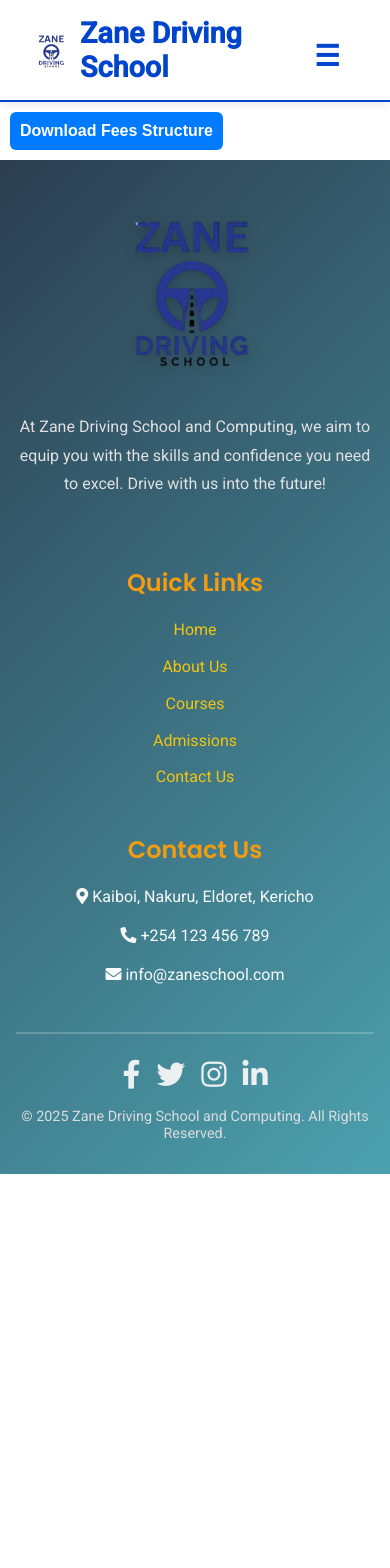
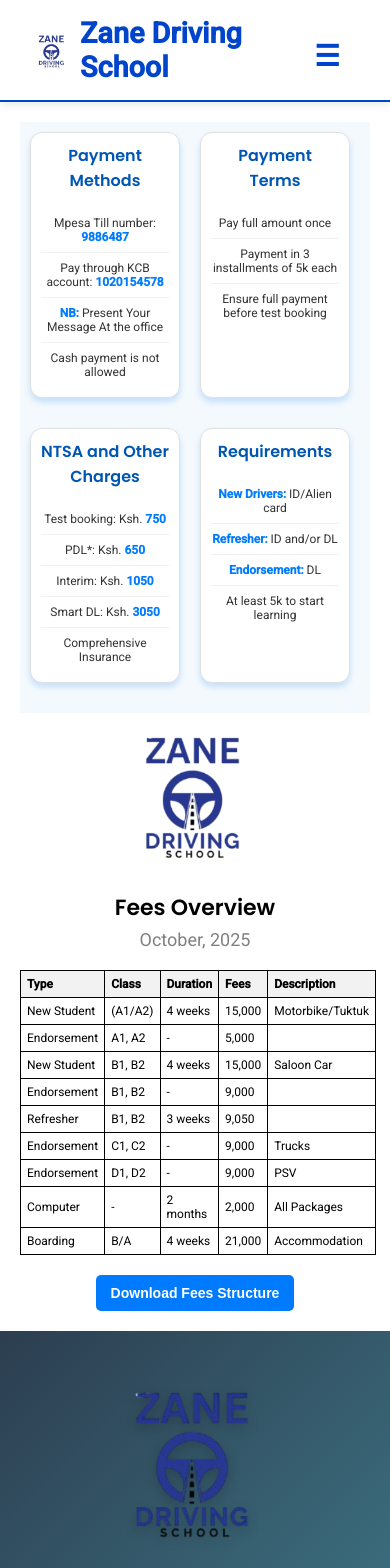
Before and after one commit to sammie19967/zds, a React (Vite) app in the folder frontend/: page /our-team in a window 390 px wide. Shown: the top 1568 px of the page. Before the commit the page ends 1174 px from the top, so only its background shows below. Built offline with nearby package versions, Linux system fonts and the light colour scheme.

Commit message:
Added a dynamic timetable downloa feature using jsPDF library

```diff
--- a/frontend/package.json
+++ b/frontend/package.json
@@ -10,7 +10,11 @@
     "preview": "vite preview"
   },
   "dependencies": {
+    "autotable": "^1.0.0",
     "framer-motion": "^12.0.6",
+    "jspdf": "^2.5.2",
+    "jspdf-autotable": "^3.8.4",
+    "pdf-lib": "^1.17.1",
     "react": "^18.3.1",
     "react-dom": "^18.3.1",
     "react-icons": "^5.4.0",
--- a/frontend/src/components/Carousel.jsx
+++ b/frontend/src/components/Carousel.jsx
@@ -1,5 +1,5 @@
 import React, { useState, useEffect } from 'react';
-import '../styles/carousel.css';
+import '../styles/Carousel.css';
 
 import drivingCourseImage from '../assets/driving-course.png';
 import computerCourseImage from '../assets/computer-course.png';
--- a/frontend/src/components/NewStudentOffer.jsx
+++ b/frontend/src/components/NewStudentOffer.jsx
@@ -1,6 +1,6 @@
 import React from "react";
 import "../styles/NewStudentOffer.css"; // Import the CSS file
-import offerImage from "../assets/Newstudent.jpeg"; // Replace with actual image path
+import offerImage from "../assets/newstudent.jpeg"; // Replace with actual image path
 
 const NewStudentOffer = () => {
   return (
--- /dev/null
+++ b/frontend/src/components/PaymentInfo.jsx
@@ -0,0 +1,50 @@
+import React from 'react';
+import '../styles/PaymentInfo.css';  // Make sure your styles are applied here
+
+const PaymentInfo = () => {
+    return (
+        <div className="payment-info-container">
+            <div className="card">
+                <h3>Payment Methods</h3>
+                <ul>
+                    <li>Mpesa Till number: <strong>9886487</strong></li>
+                    <li>Pay through KCB account: <strong>1020154578</strong></li>
+                    <li><strong>NB:</strong> Present Your Message At the office</li>
+                    <li>Cash payment is not allowed</li>
+                </ul>
+            </div>
+
+            <div className="card">
+                <h3>Payment Terms</h3>
+                <ul>
+                    <li>Pay full amount once</li>
+                    <li>Payment in 3 installments of 5k each</li>
+                    <li>Ensure full payment before test booking</li>
+                </ul>
+            </div>
+
+            <div className="card">
+                <h3>NTSA and Other Charges</h3>
+                <ul>
+                    <li>Test booking: Ksh. <strong>750</strong></li>
+                    <li>PDL*: Ksh. <strong>650</strong></li>
+                    <li>Interim: Ksh. <strong>1050</strong></li>
+                    <li>Smart DL: Ksh. <strong>3050</strong></li>
+                    <li>Comprehensive Insurance</li>
+                </ul>
+            </div>
+
+            <div className="card">
+                <h3>Requirements</h3>
+                <ul>
+                    <li><strong>New Drivers:</strong> ID/Alien card</li>
+                    <li><strong>Refresher:</strong> ID and/or DL</li>
+                    <li><strong>Endorsement:</strong> DL</li>
+                    <li>At least 5k to start learning</li>
+                </ul>
+            </div>
+        </div>
+    );
+};
+
+export default PaymentInfo;
--- a/frontend/src/components/navbar.jsx
+++ b/frontend/src/components/navbar.jsx
@@ -1,5 +1,6 @@
 import React, { useState } from 'react';
-import '../styles/navbar.css';  // Importing the navbar styles
+import { NavLink } from 'react-router-dom'; // Import NavLink
+import '../styles/Navbar.css'; // Import styles
 import logo from '../assets/logo.png'; // Import the logo
 
 const Navbar = () => {
@@ -17,23 +18,26 @@ const Navbar = () => {
           <img src={logo} alt="Zane Driving School Logo" className="navbar-logo-img" />
           <span className="navbar-logo-text">Zane Driving School</span>
         </div>
+
+        {/* Navigation Links */}
         <div className={`navbar-links ${isMenuOpen ? 'active' : ''}`}>
-          <a href="/">Home</a>
-          <a href="/about-us">About Us</a>
-          <a href="/enroll">Admission</a>
+          <NavLink to="/" className={({ isActive }) => isActive ? "active-link" : ""}>Home</NavLink>
+          <NavLink to="/about-us" className={({ isActive }) => isActive ? "active-link" : ""}>About Us</NavLink>
+          <NavLink to="/enroll" className={({ isActive }) => isActive ? "active-link" : ""}>Admission</NavLink>
 
           {/* Courses Dropdown */}
           <div className="navbar-dropdown">
-            <a href="/courses" className="navbar-dropdown-link">Courses</a>
+            <NavLink to="/courses" className={({ isActive }) => isActive ? "active-link navbar-dropdown-link" : "navbar-dropdown-link"}>Courses</NavLink>
             <div className="navbar-dropdown-content">
-              <a href="/courses/computer-courses">Computing</a>
-              <a href="/courses/driving-courses">Driving Courses</a>
+              <NavLink to="/courses/computer-courses" className={({ isActive }) => isActive ? "active-link" : ""}>Computing</NavLink>
+              <NavLink to="/courses/driving-courses" className={({ isActive }) => isActive ? "active-link" : ""}>Driving Courses</NavLink>
             </div>
           </div>
 
-          <a href="/our-team">Our Team</a>
-          <a href="/contact-us">Contact Us</a>
+          <NavLink to="/our-team" className={({ isActive }) => isActive ? "active-link" : ""}>Our Team</NavLink>
+          <NavLink to="/contact-us" className={({ isActive }) => isActive ? "active-link" : ""}>Contact Us</NavLink>
         </div>
+
         <button className="menu-toggle" onClick={toggleMenu}>
           ☰
         </button>
--- a/frontend/src/pages/FeesStructure.jsx
+++ b/frontend/src/pages/FeesStructure.jsx
@@ -1,73 +1,109 @@
+import React from 'react';
 import '../styles/FeesStructure.css';
-import InfoCard from '../components/InfoCard';
-import Table from '../components/Table';
-import { PDFDocument, rgb } from 'pdf-lib';
+import logo from '../assets/logo.png'; // Import logo
+import jsPDF from 'jspdf';
+import 'jspdf-autotable';
+import PaymentInfo from '../components/PaymentInfo'
 
-const generatePDF = async () => {
-    const pdfDoc = await PDFDocument.create();
-    const page = pdfDoc.addPage([600, 700]);
+const FeesStructure = () => {
+    // Get current month and year dynamically
+    const currentDate = new Date();
+    const month = currentDate.toLocaleString('default', { month: 'long' });
+    const year = currentDate.getFullYear();
 
-    const { height } = page.getSize();
-    let yPosition = height - 50;
-
-    // Title
-    page.drawText("Fees Structure", { x: 50, y: yPosition, size: 18, color: rgb(0, 0, 0) });
-    yPosition -= 30;
-
-    // Table Headers
-    const headers = ["Type", "Class", "Duration", "Fees", "Description"];
-    let xPosition = 50;
-
-    headers.forEach(header => {
-        page.drawText(header, { x: xPosition, y: yPosition, size: 12, color: rgb(0, 0, 0) });
-        xPosition += 100;
-    });
-
-    yPosition -= 20;
-
-    const feesData = [
-        { type: "New Student", class: "(A1/A2)", duration: "4 weeks", fees: "15,000", description: "Motorbike/Tuktuk" },
-        { type: "Endorsement", class: "A1,A2", duration: "", fees: "5,000" },
-        { type: "New Student", class: "B1,B2", duration: "4 weeks", fees: "15,000", description: "Saloon Car" },
-        { type: "Endorsement", class: "B1,B2", duration: "", fees: "9,000" },
-        { type: "Refresher", class: "B1,B2", duration: "3 weeks", fees: "9,050" },
-        { type: "Endorsement", class: "C1,C2", duration: "", fees: "9,000", description: "Trucks" },
-        { type: "Endorsement", class: "D1,D2", duration: "", fees: "9000", description: "PSV" },
-        { type: "Computer", class: "", duration: "2 months", fees: "2000", description: "All Packages" },
-        { type: "Boarding", class: "B/A", duration: "4 weeks", fees: "21,000", description: "Accommodation" }
+    // Data for the table
+    const tableData = [
+        ["New Student", "(A1/A2)", "4 weeks", "15,000", "Motorbike/Tuktuk"],
+        ["Endorsement", "A1, A2", "-", "5,000", ""],
+        ["New Student", "B1, B2", "4 weeks", "15,000", "Saloon Car"],
+        ["Endorsement", "B1, B2", "-", "9,000", ""],
+        ["Refresher", "B1, B2", "3 weeks", "9,050", ""],
+        ["Endorsement", "C1, C2", "-", "9,000", "Trucks"],
+        ["Endorsement", "D1, D2", "-", "9,000", "PSV"],
+        ["Computer", "-", "2 months", "2,000", "All Packages"],
+        ["Boarding", "B/A", "4 weeks", "21,000", "Accommodation"]
     ];
 
-    // Table Rows
-    feesData.forEach(item => {
-        xPosition = 50;
-        const rowData = [item.type, item.class, item.duration, item.fees, item.description || ""];
+    // Function to generate the PDF
+    const generatePDF = () => {
+        const doc = new jsPDF();
 
-        rowData.forEach(text => {
-            page.drawText(text, { x: xPosition, y: yPosition, size: 10, color: rgb(0, 0, 0) });
-            xPosition += 100;
-        });
+        // Add a page border
+        doc.rect(5, 5, 200, 287); // (x, y, width, height)
 
-        yPosition -= 20;
-    });
+        // Add Logo (Properly Scaled)
+        const img = new Image();
+        img.src = logo;
+        img.onload = () => {
+            const imgWidth = 40; // Set width
+            const imgHeight = (img.height / img.width) * imgWidth; // Maintain aspect ratio
 
-    const pdfBytes = await pdfDoc.save();
+            doc.addImage(img, 'PNG', (doc.internal.pageSize.width - imgWidth) / 2, 10, imgWidth, imgHeight);
 
-    // Native Download (No file-saver)
-    const blob = new Blob([pdfBytes], { type: 'application/pdf' });
-    const url = window.URL.createObjectURL(blob);
-    const a = document.createElement('a');
-    a.href = url;
-    a.download = 'fees-structure.pdf';
-    document.body.appendChild(a);
-    a.click();
-    document.body.removeChild(a);
-    window.URL.revokeObjectURL(url);
-};
+            // Add Title and Date (Centered)
+            doc.setFontSize(18);
+            doc.text("Fees Overview", doc.internal.pageSize.width / 2, 65, { align: "center" });
+            doc.setFontSize(14);
+            doc.text(`${month}, ${year}`, doc.internal.pageSize.width / 2, 75, { align: "center" });
 
-const FeesStructure = () => {
+            // Add Table (Properly Aligned)
+            doc.autoTable({
+                startY: 80,
+                head: [["Type", "Class", "Duration", "Fees", "Description"]],
+                body: tableData,
+                styles: { halign: 'left', valign: 'middle', fontSize: 10 },
+                headStyles: { fillColor: [0, 123, 255] }, // Blue header
+                columnStyles: {
+                    0: { cellWidth: 40 },
+                    1: { cellWidth: 30 },
+                    2: { cellWidth: 30 },
+                    3: { cellWidth: 30 },
+                    4: { cellWidth: 50 }
+                }
+            });
+
+            // Save the PDF
+            doc.save(`Fees_Structure_${month}_${year}.pdf`);
+        };
+    };
+
     return (
-        <div>
-            <button onClick={generatePDF} style={{ margin: "10px", padding: "10px", background: "#007bff", color: "#fff", border: "none", cursor: "pointer" }}>
+
+        <div className="fees-structure-container">
+            <PaymentInfo/>
+            {/* Logo */}
+            <div className="fees-logo">
+                <img src={logo} alt="Zane Driving School Logo" />
+            </div>
+
+            {/* Fees Overview */}
+            <h2 className="fees-overview">Fees Overview</h2>
+            <p className="fees-date">{month}, {year}</p>
+
+            {/* Fees Table */}
+            <table className="fees-table">
+                <thead>
+                    <tr>
+                        <th>Type</th>
+                        <th>Class</th>
+                        <th>Duration</th>
+                        <th>Fees</th>
+                        <th>Description</th>
+                    </tr>
+                </thead>
+                <tbody>
+                    {tableData.map((row, index) => (
+                        <tr key={index}>
+                            {row.map((cell, cellIndex) => (
+                                <td key={cellIndex}>{cell}</td>
+                            ))}
+                        </tr>
+                    ))}
+                </tbody>
+            </table>
+
+            {/* Download Button */}
+            <button className="download-btn" onClick={generatePDF}>
                 Download Fees Structure
             </button>
         </div>
--- a/frontend/src/styles/FeesStructure.css
+++ b/frontend/src/styles/FeesStructure.css
@@ -0,0 +1,89 @@
+.fees-structure-container {
+    text-align: center;
+    padding: 20px;
+}
+
+.fees-logo img {
+    width: 150px;
+    margin-bottom: 10px;
+}
+
+/* Fees Overview */
+.fees-overview {
+    font-size: 22px;
+    font-weight: bold;
+    margin: 5px 0;
+}
+
+.fees-date {
+    font-size: 18px;
+    color: gray;
+    margin-bottom: 15px;
+}
+
+/* Table Styles */
+.fees-table {
+    width: 80vw;
+    max-width: 100%;
+    border-collapse: collapse;
+    margin: 20px auto;
+}
+
+.fees-table th, .fees-table td {
+    border: 1px solid black;
+    padding: 10px;
+    text-align: left;
+    font-size: 16px;
+    word-wrap: break-word;
+}
+
+/* Header Background */
+.fees-table th {
+    background-color: #f2f2f2;
+    font-weight: bold;
+}
+
+/* Button Styles */
+.download-btn {
+    margin-top: 20px;
+    padding: 12px 18px;
+    background-color: #007bff;
+    color: white;
+    border: none;
+    cursor: pointer;
+    font-size: 16px;
+    border-radius: 5px;
+}
+
+.download-btn:hover {
+    background-color: #0056b3;
+}
+
+/* Responsive Table */
+@media (max-width: 768px) {
+    .fees-table {
+        width: 100%;
+    }
+
+    .fees-table th, .fees-table td {
+        font-size: 14px;
+        padding: 8px;
+    }
+}
+
+@media (max-width: 480px) {
+    .fees-table {
+        width: 100%;
+        font-size: 12px;
+    }
+
+    .fees-table th, .fees-table td {
+        font-size: 12px;
+        padding: 6px;
+    }
+
+    .download-btn {
+        font-size: 14px;
+        padding: 10px 15px;
+    }
+}
--- a/frontend/src/styles/Navbar.css
+++ b/frontend/src/styles/Navbar.css
@@ -38,6 +38,20 @@
   gap: 2rem;
   transition: all 0.3s ease-in-out;
 }
+.navbar-links a,
+.navbar-dropdown-link {
+  text-decoration: none;
+  color: #fff;
+  padding: 10px 15px;
+  transition: 0.3s;
+}
+
+.navbar-links .active-link {
+  background-color: #ffcc00; /* Change this to your preferred active color */
+  color: #333;
+  border-radius: 5px;
+}
+
 
 .navbar-links a {
   color: var(--text-color);
--- /dev/null
+++ b/frontend/src/styles/PaymentInfo.css
@@ -0,0 +1,101 @@
+/* Base Container Styling */
+.payment-info-container {
+    display: grid;
+    grid-template-columns: repeat(auto-fit, minmax(250px, 1fr));
+    gap: 20px;
+    padding: 20px;
+    background-color: #f4f9fd; /* Light blue-gray background */
+    justify-content: center; /* Center the grid items */
+}
+
+/* Card Styling */
+.card {
+    background-color: white;
+    border-radius: 12px;
+    padding: 20px;
+    box-shadow: 0 4px 6px rgba(0, 123, 255, 0.2); /* Soft blue shadow */
+    transition: transform 0.3s ease, background-color 0.3s ease, box-shadow 0.3s ease;
+    border: 1px solid #e0e0e0;
+    min-width: 180px; /* Allow shrinking */
+    flex: 1 1 45%; /* Flex-grow, shrink, and basis */
+}
+
+/* Hover Effect */
+.card:hover {
+    background-color: #e6f2ff; /* Light blue hover effect */
+    transform: translateY(-8px);
+    box-shadow: 0 8px 16px rgba(0, 123, 255, 0.4);
+}
+
+/* Card Headings */
+.card h3 {
+    font-size: 1.5rem;
+    color: #0056b3; /* Dark blue */
+    margin-bottom: 15px;
+    text-align: center;
+}
+
+/* List Styling */
+.card ul {
+    list-style: none;
+    padding: 0;
+    margin: 0;
+}
+
+.card li {
+    font-size: 1rem;
+    padding: 8px 0;
+    color: #333;
+    border-bottom: 1px solid #f0f0f0;
+}
+
+/* Bold Text for Emphasis */
+.card li strong {
+    color: #007bff;
+}
+
+/* Last Item Without Border */
+.card li:last-child {
+    border-bottom: none;
+}
+
+/* Responsive Design */
+@media (max-width: 768px) {
+    .payment-info-container {
+        grid-template-columns: repeat(2, 1fr); /* Ensure at least 2 cards visible */
+        gap: 10px;
+        padding: 10px;
+    }
+
+    .card {
+        padding: 12px;
+        min-width: 150px; /* Allow cards to shrink more */
+    }
+
+    .card h3 {
+        font-size: 1.2rem;
+    }
+
+    .card li {
+        font-size: 0.85rem;
+    }
+}
+
+@media (max-width: 480px) {
+    .payment-info-container {
+        grid-template-columns: repeat(2, minmax(140px, 1fr)); /* Keep 2 cards even on very small screens */
+    }
+
+    .card {
+        padding: 10px;
+        min-width: 120px;
+    }
+
+    .card h3 {
+        font-size: 1rem;
+    }
+
+    .card li {
+        font-size: 0.75rem;
+    }
+}
```
Also changed, not shown: 1 other file (tests, documents, lock files or other folders).
